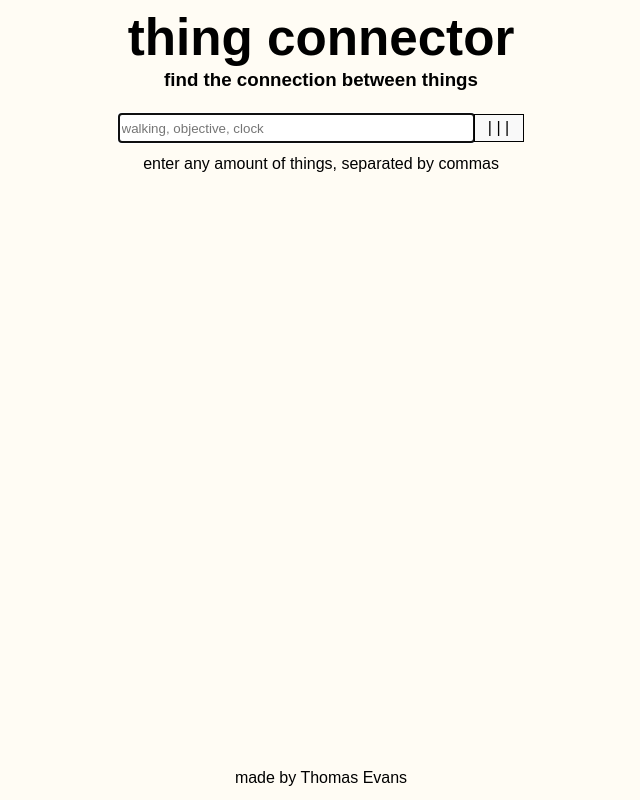
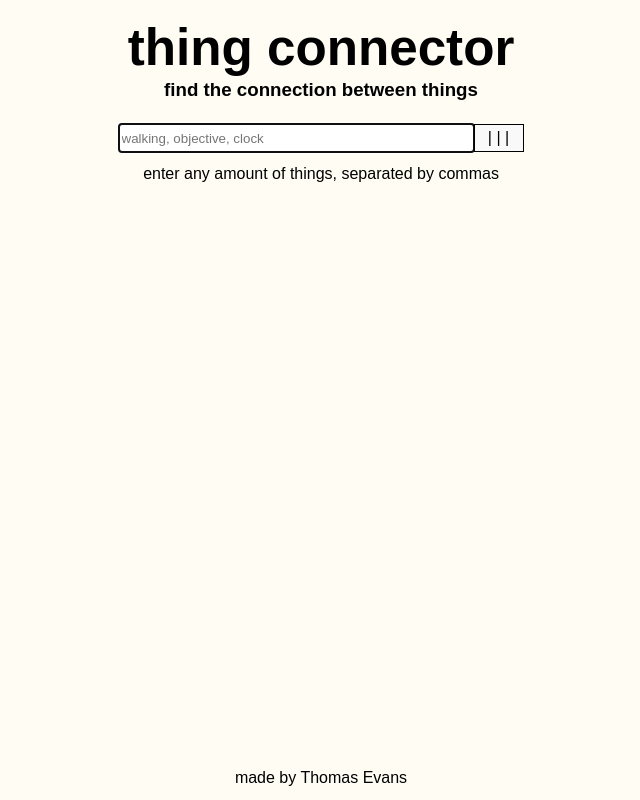
Before and after one commit to daefron/thing-connector, a React (Vite) app in the folder front-end/: page / in a window 1280 px wide. Shown: the whole page, without its empty margins (319-959 px from the left). Built offline with nearby package versions, Linux system fonts and the light colour scheme.

Commit message:
Layout tweaks.

```diff
--- a/front-end/src/Components/Header/Header.css
+++ b/front-end/src/Components/Header/Header.css
@@ -1,3 +1,3 @@
 header {
-  margin-top: 10px;
+  margin-top: 20px;
 }
--- a/front-end/src/Components/Main/Main.css
+++ b/front-end/src/Components/Main/Main.css
@@ -44,6 +44,9 @@ input {
   flex-direction: column;
   align-items: center;
 }
+.results > h2 {
+  margin-bottom: 5px;
+}
 .result {
   width: min(80%, 350px);
   display: grid;
```
